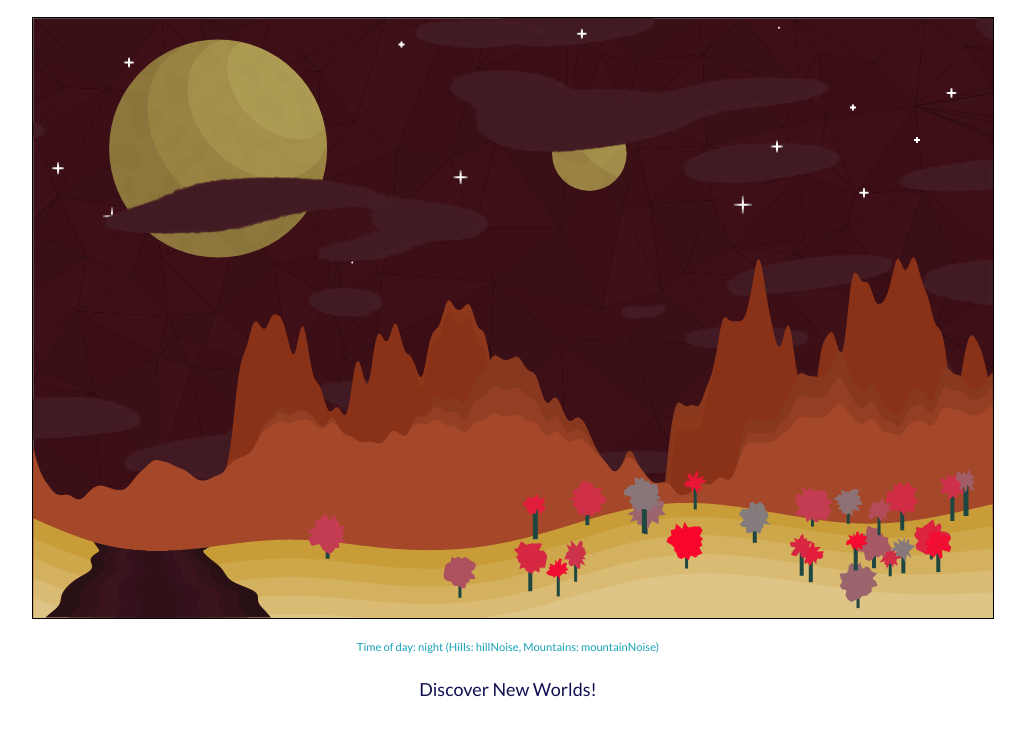
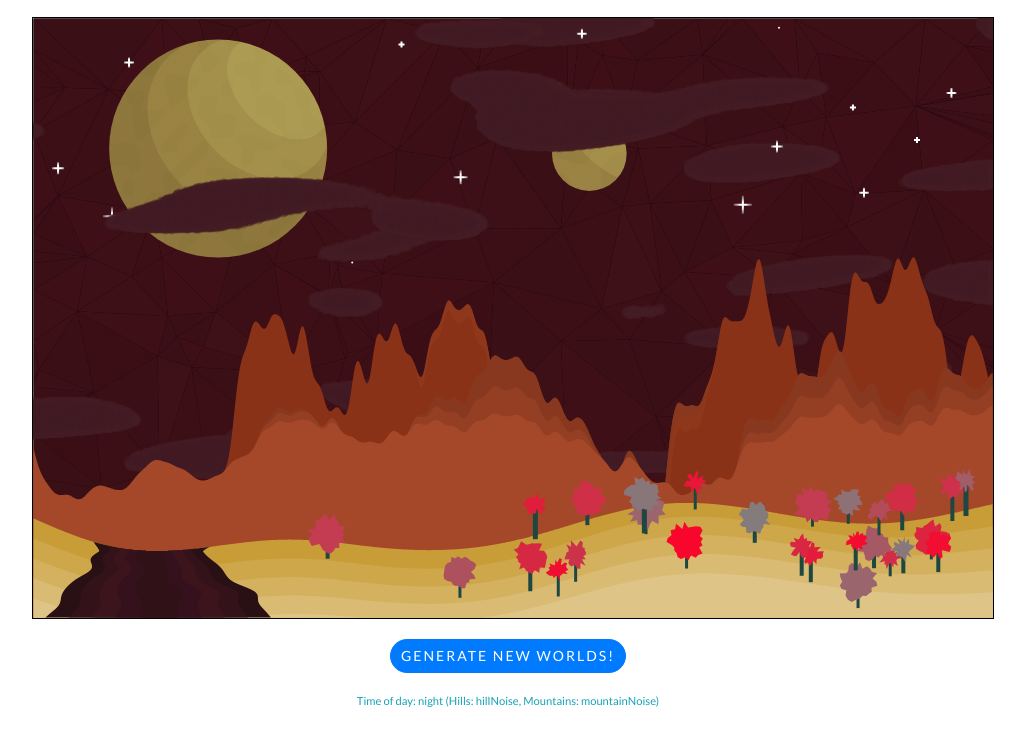
Before and after one commit to bhudiaxyz/procedural-art, a website: page index.html in a window 1280 px wide. Shown: the part 126-855 px from the top of the page, without its empty margins (132-1157 px from the left). Drawn offline with nearby package versions, Linux system fonts and the light colour scheme.

Commit message:
Use Bootstrap button class and move info field lower down.

```diff
--- a/index.html
+++ b/index.html
@@ -54,8 +54,8 @@
     </div>
     <div class="col-xl controls text-center">
       <br/>
+      <p><a href="javascript:window.location.reload(true)" class="btn btn-primary" id="discovernew">Generate New Worlds!</a></p>
       <p id="info" class="text-info small"></p>
-      <p><a href="javascript:window.location.reload(true)" id="discovernew">Discover New Worlds!</a></p>
     </div>
     <div class="col-sm">
     </div>
```
